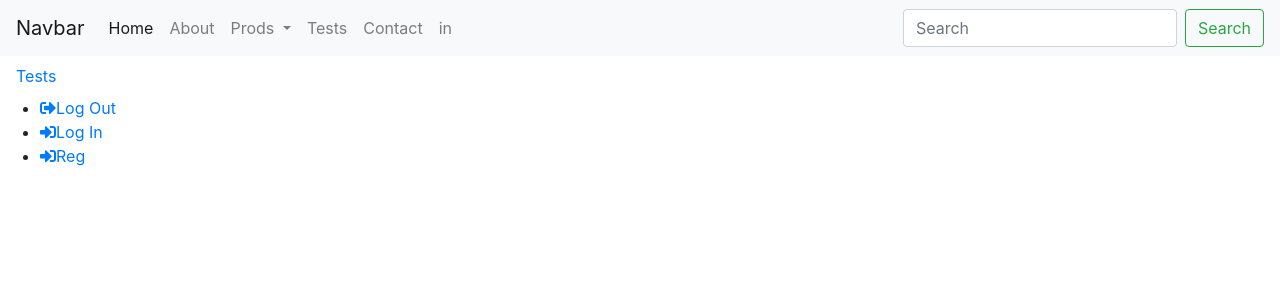
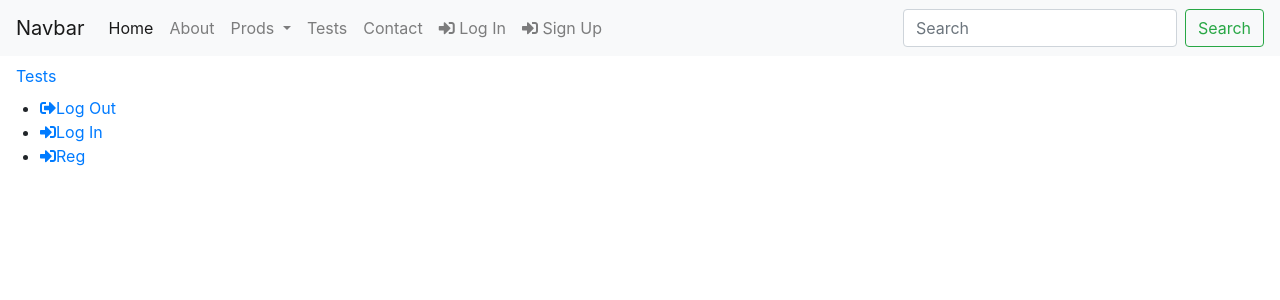
Before and after one commit to brianscan14/XYfitness, a Django app: a page that uses templates/components/navbar.html in a window 1280 px wide. Shown: the top 300 px of the page. Run offline with Django 3.2, Linux system fonts and the light colour scheme; some libraries are stand-ins or nearby versions.

Commit message:
adding regisiter link and icons to links in the navbar

```diff
--- a/templates/components/navbar.html
+++ b/templates/components/navbar.html
@@ -32,11 +32,14 @@
         </li>
         {% if user.is_authenticated %}
         <li class="nav-item">
-            <a class="nav-link" href="{% url 'logout' %}">out</a>
+            <a class="nav-link" href="{% url 'logout' %}"><i class="fas fa-sign-out-alt"></i> out</a>
         </li>
         {% else %}
         <li class="nav-item">
-            <a class="nav-link" href="{% url 'login' %}">in</a>
+            <a class="nav-link" href="{% url 'login' %}"><i class="fas fa-sign-in-alt"></i> Log In</a>
+        </li>
+        <li class="nav-item">
+            <a class="nav-link" href="{% url 'register' %}"><i class="fas fa-sign-in-alt"></i> Sign Up</a>
         </li>
         {% endif %}
         </ul>
```
